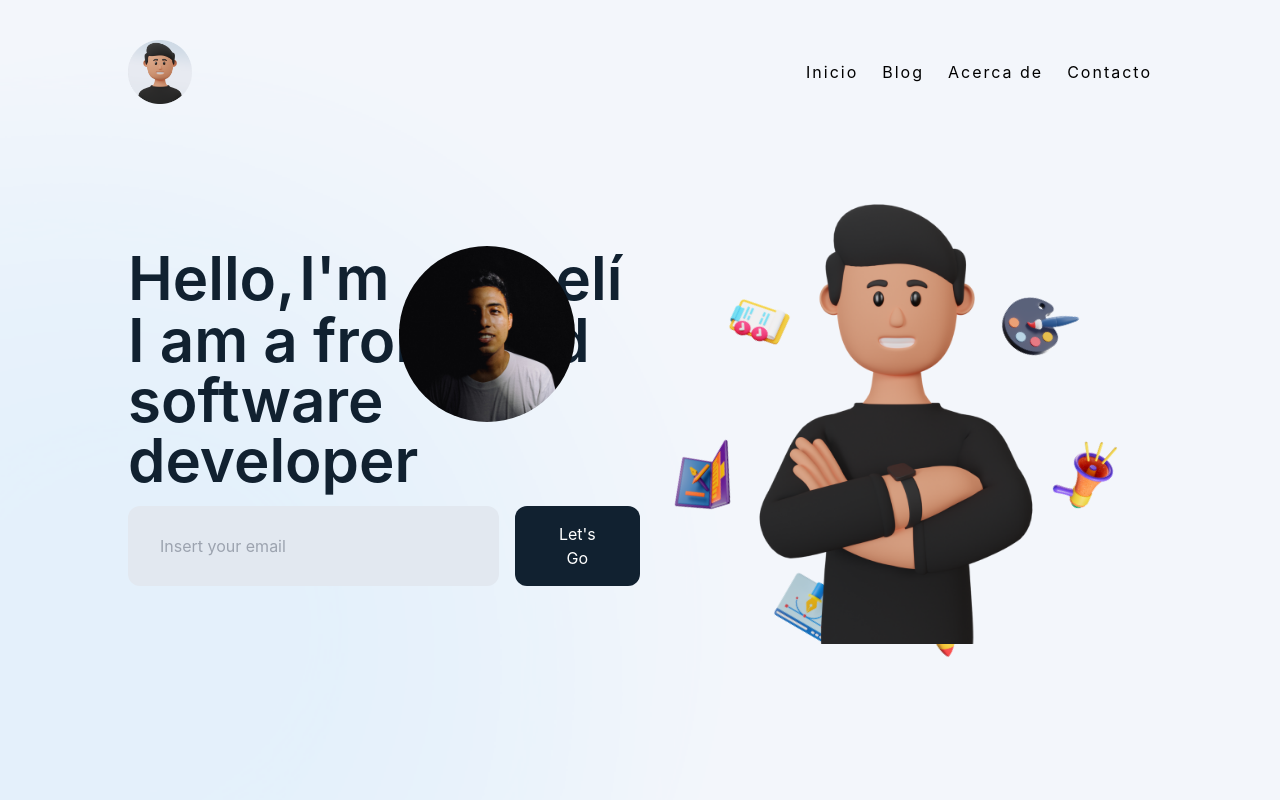
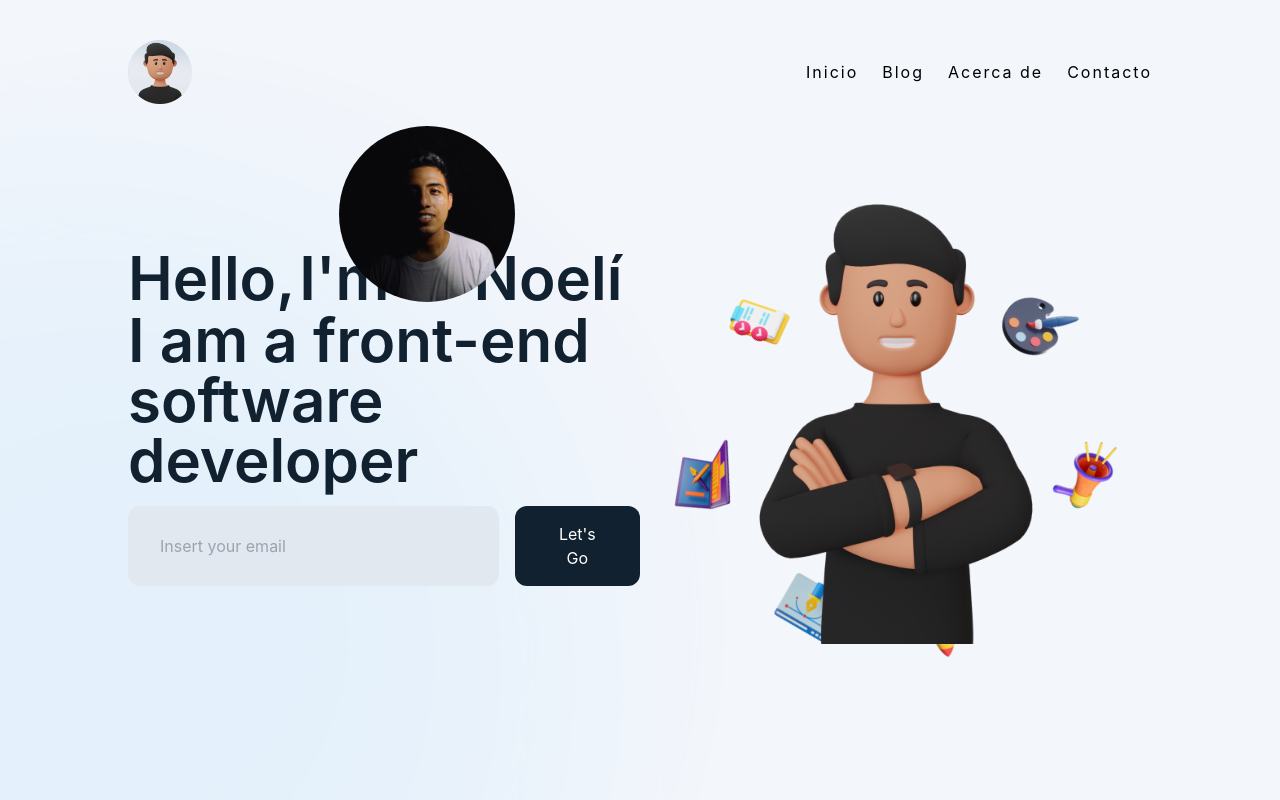
Before and after one commit to noermorales98/my-portfolio-frontend, a React (Create React App) app: page / in a window 1280 px wide. In both pictures the pointer is over the picture 431 px from the left and 278 px from the top of the page. Shown: the top 800 px of the page. Built offline with nearby package versions, Linux system fonts and the light colour scheme.

Commit message:
change .img-noe

```diff
--- a/src/components/home/Home.css
+++ b/src/components/home/Home.css
@@ -37,6 +37,7 @@ input {
 .noe-img:hover img{
     position:fixed;
     border-radius: 50%;
+    transform: translate(-60px, -120px);
     width: 11rem;
     transition: all 0.5s ease-in-out;
 }
```
